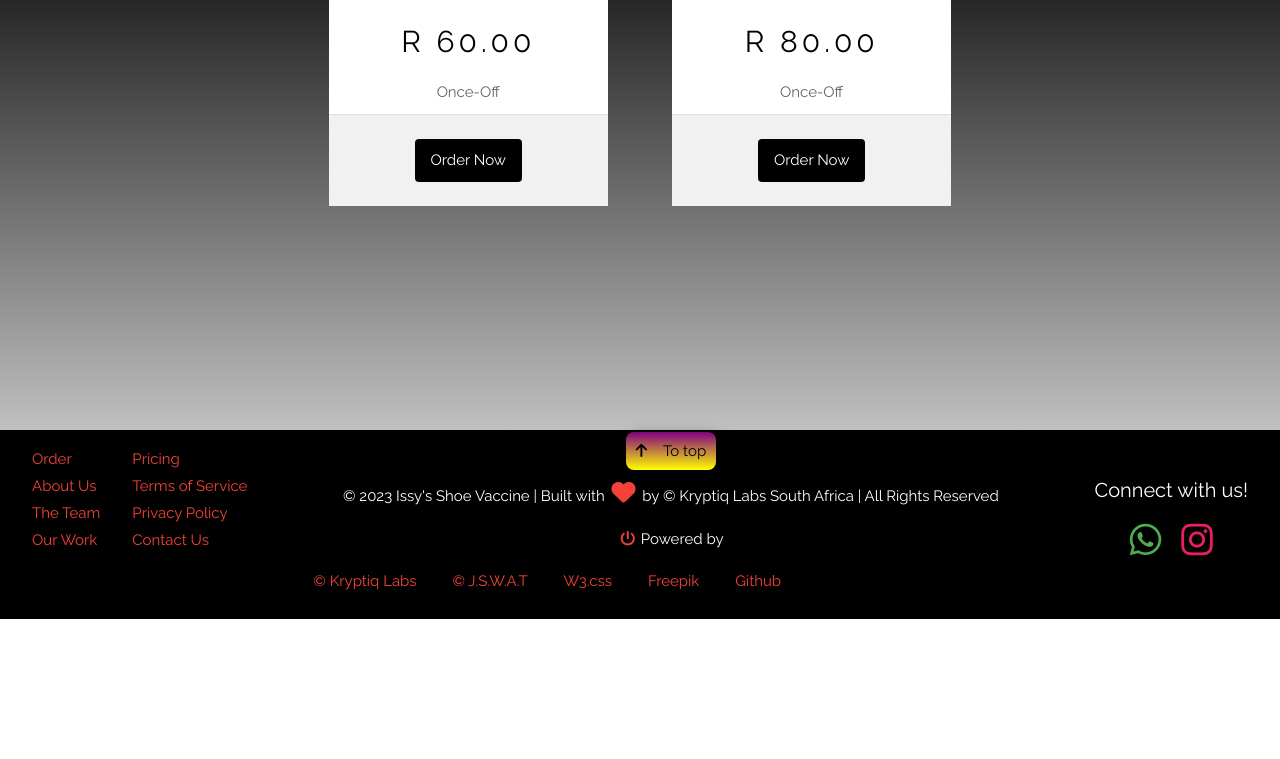
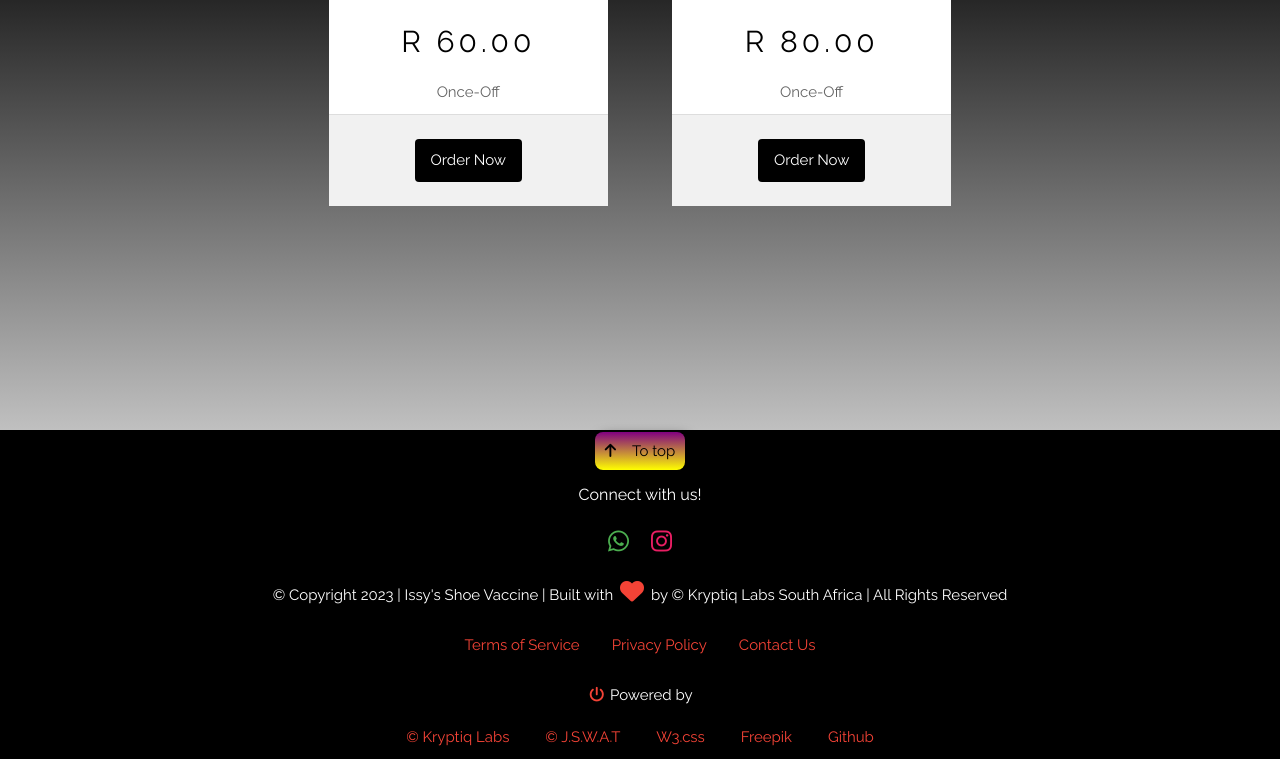
Before and after one commit to KryptiqLabs/ShoeVaccine, a plain HTML site: page index.html in a window 1280 px wide. Shown: the part 4822-5581 px from the top of the page. Before the commit the page ends 5441 px from the top, so only its background shows below. Drawn offline with nearby package versions, Linux system fonts and the light colour scheme.

Commit message:
modified:   index.html

```diff
--- a/index.html
+++ b/index.html
@@ -380,76 +380,9 @@
   </div> -->
 
 
+
   <!--FOOTER-BAR-CONTENT-->
-  <footer class="w3-container w3-center w3-black w3-padding w3-hide-small">
-    <!--GO-TO-TOP-BUTTON-->
-    <a href="#" class="fx-button fx-sunset-fire fx-scale fx-trans"><i class="fa fa-arrow-up w3-margin-right"></i>To
-      top</a>
-
-    <!--SOCIAL-ICONS-SECTION-->
-    <div class="w3-right w3-padding w3-section">
-      <h4>Connect with us!</h4>
-      <a href="https://" title="whatsapp"><i
-          class="fab fa-whatsapp w3-padding-small w3-text-green w3-xxlarge fx-scale fx-trans w3-hover-text-white"></i></a>
-      <a href="https://" title="instagram"><i
-          class="fab fa-instagram w3-padding-small w3-text-pink w3-xxlarge fx-scale fx-trans w3-hover-text-white"></i></a>
-    </div>
-
-    <div class="w3-left w3-left-align legal-links w3-padding" style="display: block;">
-      <a href="#" class="w3-text-red w3-hover-text-white">Order</a><br>
-      <a href="#" class="w3-text-red w3-hover-text-white">About Us</a><br>
-      <a href="#" class="w3-text-red w3-hover-text-white">The Team</a><br>
-      <a href="#" class="w3-text-red w3-hover-text-white">Our Work</a><br>
-    </div>
-<div class="w3-left w3-left-align legal-links w3-padding" style="display: block;">
-  <a href="#" class=" w3-text-red w3-hover-text-white">Pricing</a><br>
-  <a href="#" class="w3-text-red w3-hover-text-white">Terms of Service</a><br>
-  <a href="#" class="w3-text-red w3-hover-text-white">Privacy Policy</a><br>
-  <a href="#" class="w3-text-red w3-hover-text-white">Contact Us</a><br>
-</div>
-    <!--COMPANY-CONTENT-->
-    <p>&copy 2023 Issy's Shoe Vaccine | Built with <i class="fas fa-heart fa-fw w3-text-red w3-xlarge"></i>
-      by &copy Kryptiq Labs South
-      Africa | All Rights Reserved
-    </p>
-
-
-
-    <!--TECH-STACKS-CONTENT-->
-    <div class="w3-section w3-center">
-      <p><i class="fas fa-power-off fa-fw w3-text-red"></i> Powered by</p>
-
-
-      <!--KRYPTIQ-LABS-S.A-->
-      <a href="#" class="w3-text-red w3-hover-text-white w3-padding" title="Website is under development">&copy Kryptiq Labs
-      </a>
-      <!--/KRYPTIQ-LABS-S.A-->
-
-      <!--J.S.W.A.T-LOGO-->
-      <a href="#" class="w3-text-red w3-hover-text-white w3-padding"
-        title="J.S.W.A.T Project is under development">&copy J.S.W.A.T</a>
-      <!--/J.S.W.A.T-LOGO-->
-
-      <!--W3S-->
-      <a href="https://www.w3schools.com/" class="w3-text-red w3-hover-text-white w3-padding"
-        title="W3SCHOOLS">W3.css</a>
-      <!--/W3S-->
-
-      <!--FreePik-->
-      <a href="https://www.freepik.com/" class="w3-text-red w3-hover-text-white w3-padding" title="Freepik">Freepik</a>
-      <!--/FreePik-->
-
-      <!--GITHUB-->
-      <a href="https://github.com/" class="w3-text-red w3-hover-text-white w3-padding" title="GITHUB">Github</a>
-      <!--/GITHUB-->
-
-  </div>
-
-  </footer>
-
-  <span>
-  <!--FOOTER-BAR-CONTENT-->
-  <footer class="w3-center w3-black w3-padding w3-hide-medium w3-hide-large">
+  <footer class="w3-center w3-black w3-padding">
     <!--GO-TO-TOP-BUTTON-->
     <a href="#" class="fx-button fx-sunset-fire fx-scale fx-trans"><i class="fa fa-arrow-up w3-margin-right"></i>To
       top</a>
@@ -468,18 +401,19 @@
     </div>
     <!--COMPANY-CONTENT-->
     <p>&copy Copyright 2023 | Issy's Shoe Vaccine | Built with <i class="fas fa-heart fa-fw w3-text-red w3-xlarge"></i>
-      by <br> &copy Kryptiq Labs South
+      by &copy Kryptiq Labs South
       Africa | All Rights Reserved
     </p>
 
     <div class="w3-center legal-links">
       <a href="#" class="w3-padding w3-text-red w3-hover-text-white">Terms of Service</a>
       <a href="#" class="w3-padding w3-text-red w3-hover-text-white">Privacy Policy</a>
-      <a href="/ShoeVaccine/index.html#contact" class="w3-padding w3-text-red w3-hover-text-white">Contact Us</a>
+      <a href="/index.html#contact" class="w3-padding w3-text-red w3-hover-text-white">Contact Us</a>
     </div>
 
     <!--TECH-STACKS-CONTENT-->
     <div>
+
       <p><i class="fas fa-power-off fa-fw w3-text-red"></i> Powered by</p>
 
 
@@ -507,7 +441,6 @@
       <!--/GITHUB-->
     </div>
   </footer>
-  </span>
 
 
 
```
